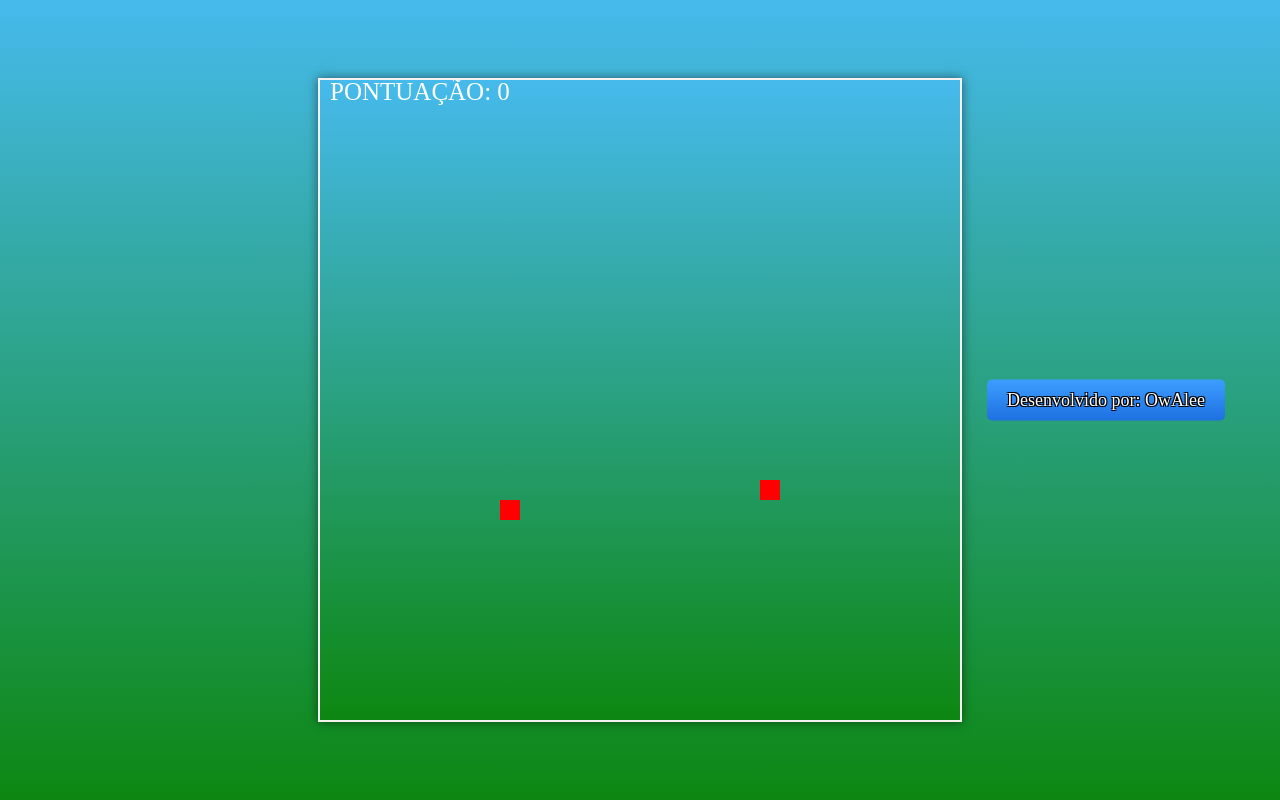
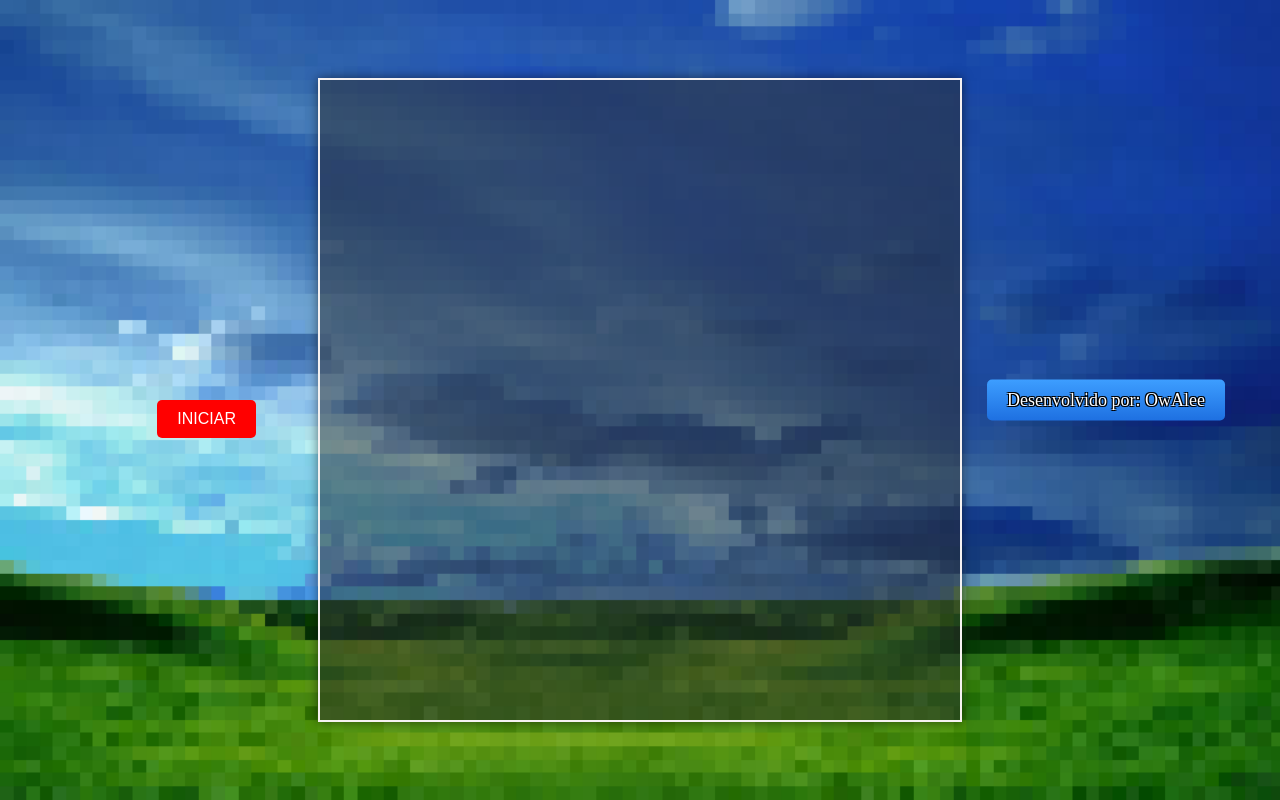
Before and after one commit to Owaleee/SnakeGame, a plain HTML site: page Index.html in a window 1280 px wide. Drawn offline with Linux system fonts and the light colour scheme.

Commit message:
atualização visual e botão de iniciar o jogo
e algumas modificações a parte

```diff
--- a/Index.html
+++ b/Index.html
@@ -10,6 +10,9 @@
     <canvas id="snakeCanvas" width="640" height="640"></canvas>
 
     <a id="OwAlee" onclick="redirecionar()">Desenvolvido por: OwAlee</a>
+    <button id="startButton">INICIAR</button>
+<div id="gameOverMessage"></div>
+
 </body>
 <script src="snake.js"></script>
 </html>
--- a/Style.css
+++ b/Style.css
@@ -4,17 +4,44 @@ body {
   align-items: center;
   height: 100vh;
   margin: 0;
-  background: linear-gradient(to bottom, #46baec, #0d8711);
+  background-image: url(fundo-dia.png);
+  background-size: cover;
+  background-position: center;
+  background-repeat: no-repeat;
 }
 
+
 #snakeCanvas {
-  background: linear-gradient(to bottom, #46baec, #0d8711);
-  border: 2px solid rgb(245, 241, 241);
+  background-color: rgba(45, 44, 44, 0.5);  border: 2px solid rgb(245, 241, 241);
   box-sizing: border-box;
   max-width: 100%;
   height: auto;
   box-shadow: 0 0 10px rgba(0, 0, 0, 0.5); /* Adiciona uma sombra sutil */
 }
+#startButton {
+  background-color: red;
+  color: white;
+  cursor: pointer;
+  padding: 10px 20px;
+  border: none;
+  border-radius: 5px;
+  font-size: 16px;
+  transition: background-color 0.3s ease;
+  position: absolute;
+  top: 50%;
+  right: 80%;
+}
+
+#gameOverMessage{
+color: rgb(58, 41, 41);
+font-size: xx-large;
+font-family:  sans-serif;
+}
+
+#startButton:hover {
+  background-color: darkred;
+}
+
 
 #OwAlee {
   display: inline-block;
--- a/snake.js
+++ b/snake.js
@@ -8,6 +8,7 @@ let score = 0;
 let direction = "right";
 let foodVisible = true;
 let foodBlinkCounter = 0;
+let game;
 
 // Função para desenhar a cobra e os alimentos
 function draw() {
@@ -106,7 +107,8 @@ function checkCollision() {
 // Função para encerrar o jogo
 function gameOver() {
   clearInterval(game);
-  alert("Game Over!");
+  document.getElementById("startButton").disabled = false;
+  document.getElementById("gameOverMessage").textContent = "GAME OVER!";
 }
 
 // Função para atualizar o jogo a cada intervalo de tempo
@@ -117,7 +119,8 @@ function updateGame() {
 
   // Controla o piscar da comida
   foodBlinkCounter++;
-  if (foodBlinkCounter >= 3) { // Ajuste o valor para alterar a frequência do piscar
+  if (foodBlinkCounter >= 3) {
+    // Ajuste o valor para alterar a frequência do piscar
     foodVisible = !foodVisible;
     foodBlinkCounter = 0;
   }
@@ -136,6 +139,19 @@ function changeDirection(event) {
 // Event listener para capturar as teclas pressionadas
 document.addEventListener("keydown", changeDirection);
 
+// Event listener para o botão de início de jogo
+document.getElementById("startButton").addEventListener("click", startGame);
+
 // Inicializa o jogo
-generateFoods();
-const game = setInterval(updateGame, 150);
+function startGame() {
+  snake = [{ x: 0, y: 0 }];
+  foods = [];
+  score = 0;
+  direction = "right";
+  foodVisible = true;
+  foodBlinkCounter = 0;
+  generateFoods();
+  game = setInterval(updateGame, 150);
+  document.getElementById("startButton").disabled = true;
+  document.getElementById("gameOverMessage").textContent = "";
+}
```
Also changed, not shown: fundo-dia.png (added).
